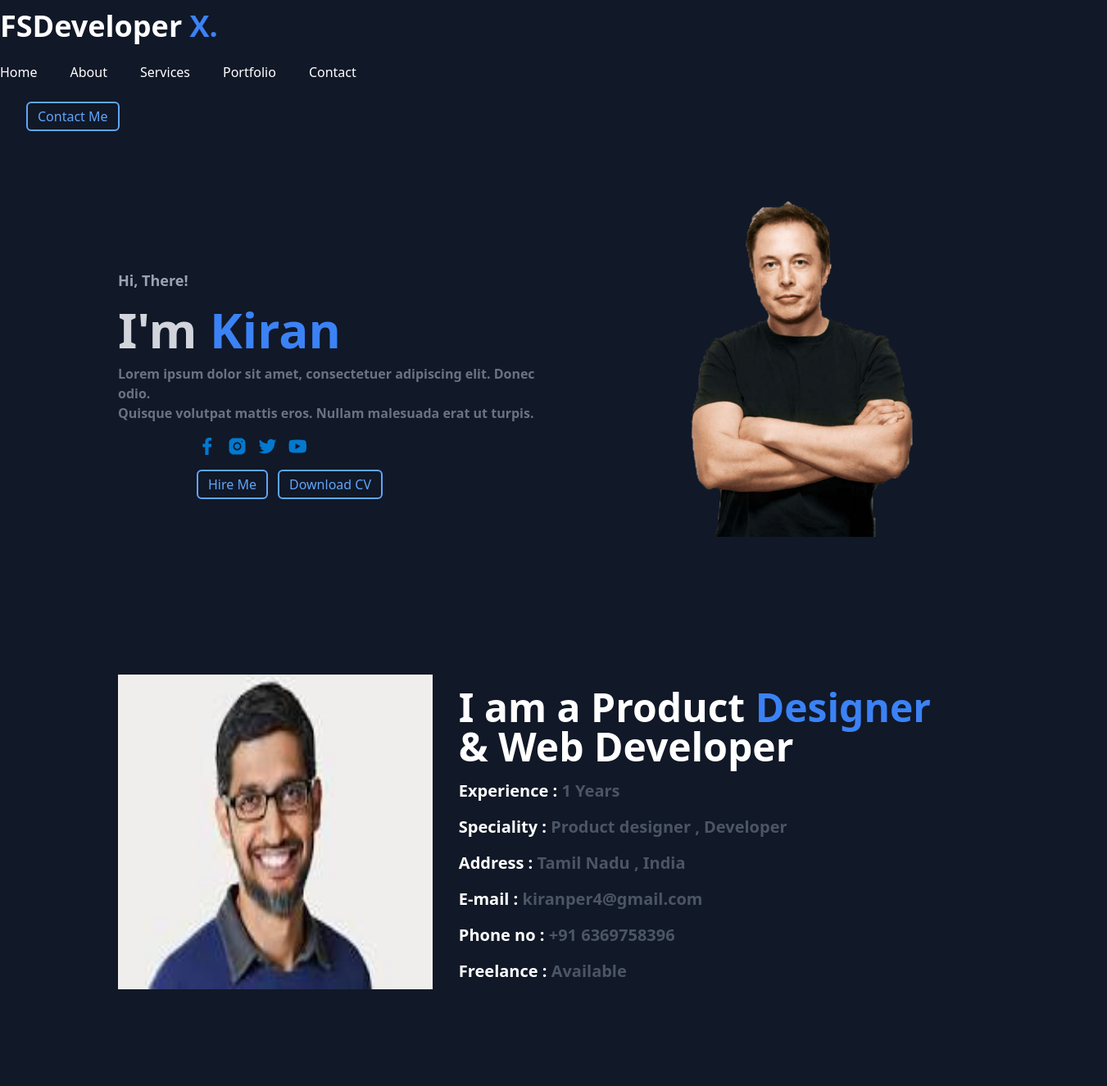
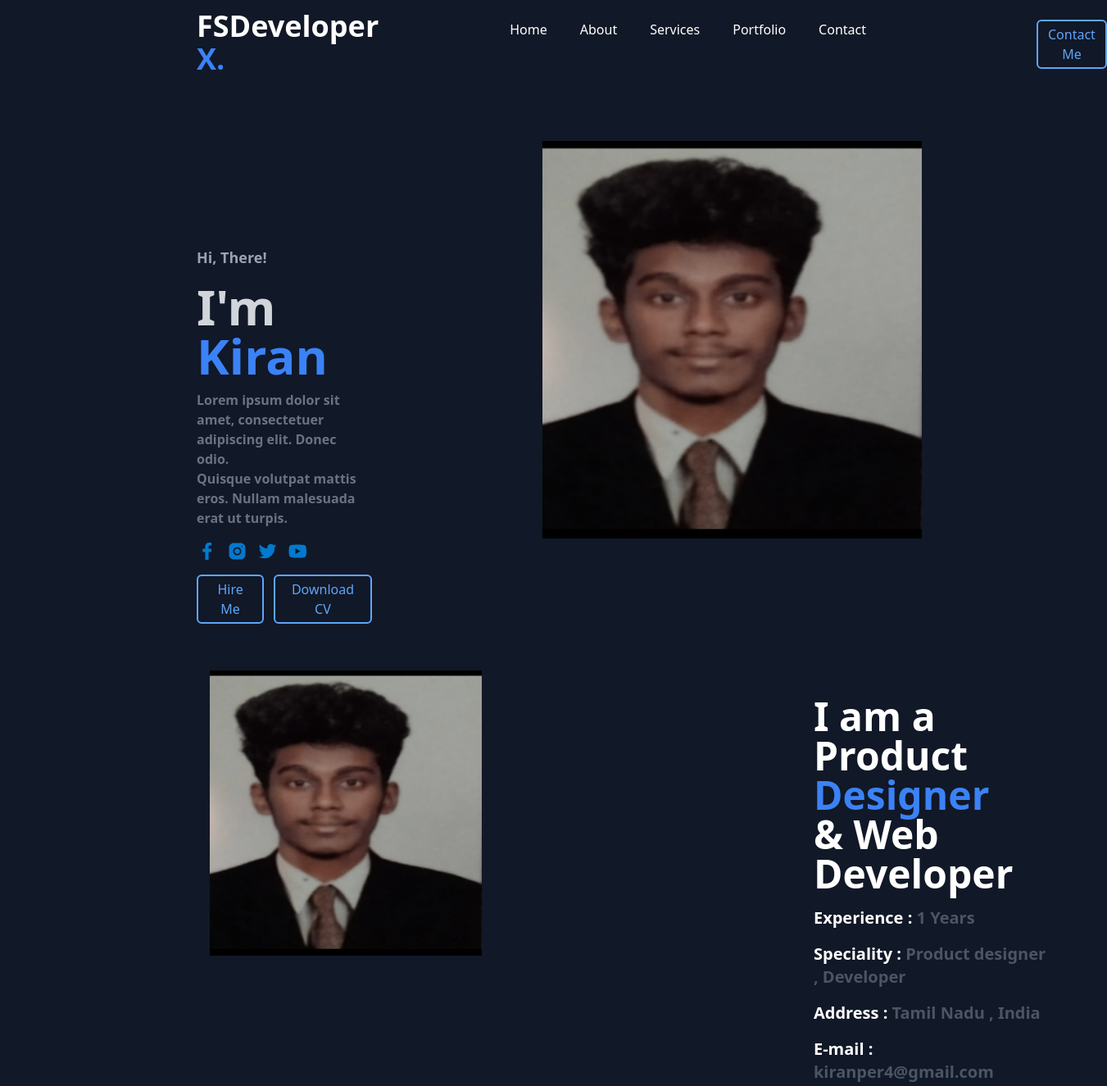
Before and after one commit to krnkiran22/Sample-portfolio, a website: page index.html in a window 1280 px wide. Shown: the top 1325 px of the page at 82% size, 1351 px wide, since content can reach past the window. Drawn offline with nearby package versions, Linux system fonts and the light colour scheme.

Commit message:
updation

```diff
--- a/index.html
+++ b/index.html
@@ -12,11 +12,11 @@
 </head>
     <body class="bg-gray-900">
 
-        <nav class="bg-gray-900 sticky top-0  ">
-           <div class="">
+        <nav>
+           <div class="flex mb-12">
 
-               <h1 class="text-white text-4xl pt-3 font-semibold">FSDeveloper<span  class="text-blue-500 font-bold"> X.</span></h1>
-               <div class=" pt-6">
+               <h1 class="text-white text-4xl pt-3 pl-60 font-semibold">FSDeveloper<span  class="text-blue-500 font-bold"> X.</span></h1>
+               <div class=" pt-6 pl-40">
                    <ul  class=" text-white flex gap-10">
                      <li class="text-white hover:text-blue-500 cursor-pointer">Home</li>
                      <li class="text-white hover:text-blue-500 cursor-pointer">About</li>
@@ -25,21 +25,21 @@
                      <li class="text-white hover:text-blue-500 cursor-pointer">Contact</li>
                    </ul>
                 </div>
-                <div class="lg:px-8">
-                    <button class=" mt-6 border-blue-400 border-2 px-3 py-1 hover:border-white hover:text-white text-blue-400 rounded-md">Contact Me</button>
+                <div>
+                    <button class="ml-52 mt-6 border-blue-400 border-2 px-3 py-1 hover:border-white hover:text-white text-blue-400 rounded-md">Contact Me</button>
                 </div>
            </div>
         </nav>
 
         <main>
-            <div class="lg:flex-row flex lg:gap-  lg:mt-2 sm:flex-col ">
+            <div class="flex gap-52 mt-2 ">
             <div>
-           <div class="flex sm:flex-col sm:text-center lg:text-left lg:justify-start sm:justify-center lg:ml-36">
-              <h1 class=" font-semibold text-gray-400 text-lg  mt-40"> Hi, There!</h1>
-              <h2 class="text-gray-300  mt-4 text-6xl font-bold">I'm <span class=" text-blue-500">Kiran</span></h2>
-              <p class="text-gray-500  mt-3 font-semibold">Lorem ipsum dolor sit amet, consectetuer adipiscing elit. Donec odio.<br> Quisque volutpat mattis eros. Nullam malesuada erat ut turpis.</p>
+           <div>
+              <h1 class=" font-semibold text-gray-400 text-lg ml-60 mt-40"> Hi, There!</h1>
+              <h2 class="text-gray-300 ml-60 mt-4 text-6xl font-bold">I'm <span class=" text-blue-500">Kiran</span></h2>
+              <p class="text-gray-500 ml-60 mt-3 font-semibold">Lorem ipsum dolor sit amet, consectetuer adipiscing elit. Donec odio.<br> Quisque volutpat mattis eros. Nullam malesuada erat ut turpis.</p>
             </div>
-            <div class="flex sm:justify-center lg:justify-start gap-3 lg:ml-60 mt-4">
+            <div class="flex gap-3 ml-60 mt-4">
             <svg xmlns="http://www.w3.org/2000/svg" x="0px" y="0px" width="25" height="25" viewBox="0,0,256,256">
                 <g fill="#0279cf" fill-rule="nonzero" stroke="none" stroke-width="1" stroke-linecap="butt" stroke-linejoin="miter" stroke-miterlimit="10" stroke-dasharray="" stroke-dashoffset="0" font-family="none" font-weight="none" font-size="none" text-anchor="none" style="mix-blend-mode: normal"><g transform="scale(10.66667,10.66667)"><path d="M17.525,9h-3.525v-2c0,-1.032 0.084,-1.682 1.563,-1.682h1.868v-3.18c-0.909,-0.094 -1.823,-0.14 -2.738,-0.138c-2.713,0 -4.693,1.657 -4.693,4.699v2.301h-3v4l3,-0.001v9.001h4v-9.003l3.066,-0.001z"></path></g></g>
                 </svg>
@@ -53,26 +53,26 @@
                             <g fill="#0279cf" fill-rule="nonzero" stroke="none" stroke-width="1" stroke-linecap="butt" stroke-linejoin="miter" stroke-miterlimit="10" stroke-dasharray="" stroke-dashoffset="0" font-family="none" font-weight="none" font-size="none" text-anchor="none" style="mix-blend-mode: normal"><g transform="scale(5.12,5.12)"><path d="M44.89844,14.5c-0.39844,-2.19922 -2.29687,-3.80078 -4.5,-4.30078c-3.29687,-0.69922 -9.39844,-1.19922 -16,-1.19922c-6.59766,0 -12.79687,0.5 -16.09766,1.19922c-2.19922,0.5 -4.10156,2 -4.5,4.30078c-0.40234,2.5 -0.80078,6 -0.80078,10.5c0,4.5 0.39844,8 0.89844,10.5c0.40234,2.19922 2.30078,3.80078 4.5,4.30078c3.5,0.69922 9.5,1.19922 16.10156,1.19922c6.60156,0 12.60156,-0.5 16.10156,-1.19922c2.19922,-0.5 4.09766,-2 4.5,-4.30078c0.39844,-2.5 0.89844,-6.10156 1,-10.5c-0.20312,-4.5 -0.70312,-8 -1.20312,-10.5zM19,32v-14l12.19922,7z"></path></g></g>
                             </svg>
             </div>
-            <div class="flex sm:justify-center lg:justify-start  gap-3 lg:ml-60 pt-4">
+            <div class="flex gap-3 ml-60 pt-4">
 
              <button class=" font-medium border-blue-400 border-2 px-3 py-1 hover:bg-blue-500 hover:text-gray-400 text-blue-400 rounded-md">Hire Me</button>
              <button class=" font-medium border-blue-400 border-2 px-3 py-1 hover:bg-blue-500 hover:text-gray-400 text-blue-400 rounded-md">Download CV</button>
 
             </div>
         </div>
-            <div class="pt-8 sm:justify-center flex" >
+            <div class="pt-8 " >
 
-                <img src="./pngwing.com.png" alt=" elon Musk" class=" h-3/4">
+                <img src="./WhatsApp Image 2023-10-03 at 15.48.28.jpeg" alt=" elon Musk" class=" h-3/4">
             </div>
          </div>
-         <div  class=" lg:flex-row flex  lg:mb-60 sm:flex-col-reverse lg:justify-center ">
+         <div  class="flex gap-72 mb-60">
 
 
         <div>
 
-             <img src="./images (1).jpg"  class=" h-96 w-96 sm:mt-4 sm:mb-8 ">
+             <img src="./WhatsApp Image 2023-10-03 at 15.48.28.jpeg"  class=" h-1/2 w-auto ml-64">
         </div>
-        <div class=" mt-8 ml-8 " >
+        <div class=" mt-8 ml-10 " >
             <h1 class="font-semibold text-white text-5xl" >I am a Product <span class="font-semibold text-blue-500">Designer</span></h1>
             <h2 class="font-semibold text-white text-5xl">& Web Developer</h2>
             <h1  class="text-white mt-4 text-xl font-semibold"> Experience : <span class="text-gray-600 text-xl font-semibold">1 Years</span></h1>
@@ -83,28 +83,28 @@
             <h1 class="text-white mt-4 text-xl font-semibold"> Freelance : <span class="text-gray-600 text-xl font-semibold">Available</span></h1>
         </div>
      </div>
-     <div id="My Portfolio ">
+     <div id="My Portfolio">
         <div class="flex justify-center pb-32">
           <h1 class="text-white text-4xl font-bold">My <span class="text-blue-500">Portfolio</span></h1>
         </div>
-        <div class="grid grid-cols-3 gap-0    pb-20">
+        <div class="grid grid-cols-3 pl-28 pb-20">
           <div class="h-96 w-96 bg-gray-800 rounded-2xl border-2 border-blue-400">
             <div class="pl-10 pt-5">
-              <img class="h-52 w-60" src="./images (1).jpg" alt="">
+              <img class="h-52 w-60" src="./WhatsApp Image 2023-10-03 at 15.48.28.jpeg" alt="">
             </div>
             <h1 class="pl-10 text-gray-500 font-semibold text-xl mt-8">Website Design</h1>
             <h2 class="pl-10 pt-5 font-semibold text-white text-2xl">Website Development For <br> Dark X</h2>
           </div>
           <div class="h-96 w-96 bg-gray-800 rounded-2xl border-2 border-blue-400">
             <div class="pl-10 pt-5">
-              <img class="h-52 w-60" src="./images (1).jpg" alt="">
+              <img class="h-52 w-60" src="./WhatsApp Image 2023-10-03 at 15.48.28.jpeg" alt="">
             </div>
             <h1 class="pl-10 font-semibold text-gray-500 text-xl mt-8">Website Design</h1>
             <h2 class="pl-10 pt-5 font-semibold text-white text-2xl">Website Development For <br> Dark X</h2>
           </div>
           <div class="h-96 w-96 bg-gray-800 rounded-2xl border-2 border-blue-400">
             <div class="pl-10 pt-5">
-              <img class="h-52 w-60" src="./images (1).jpg" alt="">
+              <img class="h-52 w-60" src="./WhatsApp Image 2023-10-03 at 15.48.28.jpeg" alt="">
             </div>
             <h1 class="pl-10 font-semibold text-gray-500 text-xl mt-8">Website Design</h1>
             <h2 class=" font-semibold pl-10 pt-5 text-white text-2xl">Website Development For <br> Dark X</h2>
@@ -133,11 +133,6 @@
     </div>
   </div>
 
-  <div>
-
-  </div>
-
-
       </main>
 
 
```
